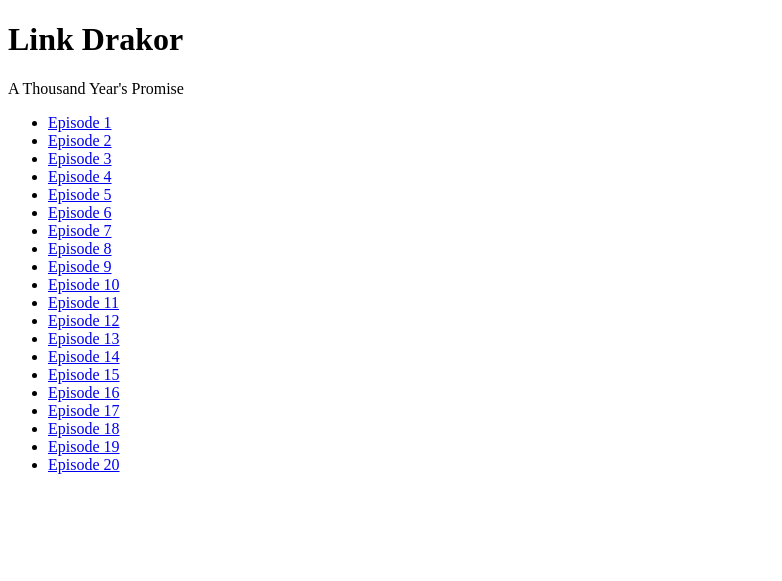
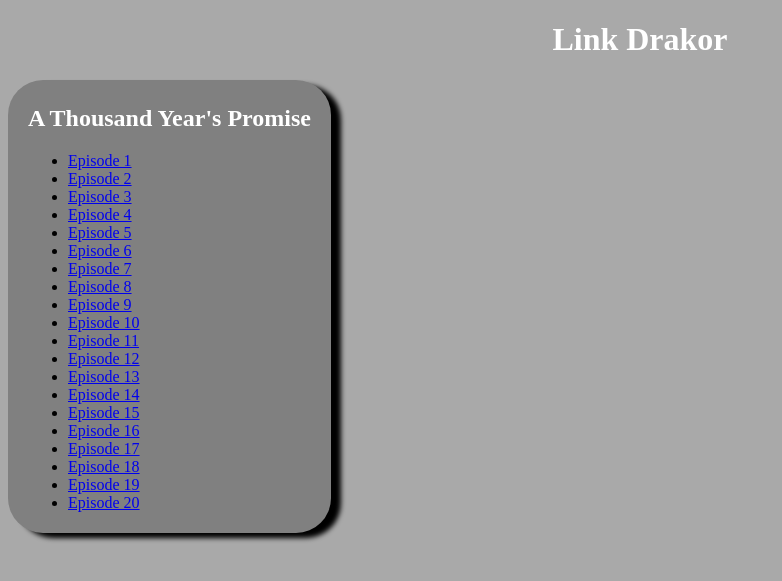
Before and after one commit to rfdzan/local_drakor, a Flask app: page / in a window 1280 px wide. Shown: the top 581 px of the page, without its empty margins (0-782 px from the left). Run offline with Flask 3, Linux system fonts and the light colour scheme.

Commit message:
basic fe

```diff
--- a/src/temp_drakor/static/style.css
+++ b/src/temp_drakor/static/style.css
@@ -0,0 +1,24 @@
+body {
+    background-color: darkgray;
+}
+
+.card {
+    width: fit-content;
+    height: fit-content;
+    padding-top: 5px;
+    padding-bottom: 5px;
+    padding-left: 20px;
+    padding-right: 20px;
+    background-color: grey;
+    border-radius: 35px;
+    box-shadow: 10px 5px 5px black;
+}
+
+h1 {
+    text-align: center;
+    color: white;
+}
+
+h2 {
+    color: white;
+}
--- a/src/temp_drakor/templates/base.html.jinja
+++ b/src/temp_drakor/templates/base.html.jinja
@@ -11,18 +11,20 @@
     <title>Drama Korea</title>
     <meta name="description" content="">
     <meta name="viewport" content="width=device-width, initial-scale=1">
-    <link rel="stylesheet" href="style.css">
+    <link rel="stylesheet" href="{{ url_for('static', filename='style.css') }}" type="text/css" />
 </head>
 
 <body>
     <h1>Link Drakor</h1>
     {%for link in links%}
-    <p>{{link["title"]}}</p>
-    <ul>
-        {% for episode in link['episodes'] %}
-        <li><a href='{{episode["link"]}}'> Episode {{episode['ep']}}</a></li>
-        {% endfor %}
-    </ul>
+    <div class="card">
+        <h2>{{link["title"]}}</h2>
+        <ul>
+            {% for episode in link['episodes'] %}
+            <li><a href='{{episode["link"]}}'> Episode {{episode['ep']}}</a></li>
+            {% endfor %}
+        </ul>
+    </div>
     {% endfor %}
     <!--[if lt IE 7]>
             <p class="browsehappy">You are using an <strong>outdated</strong> browser. Please <a href="#">upgrade your browser</a> to improve your experience.</p>
```
